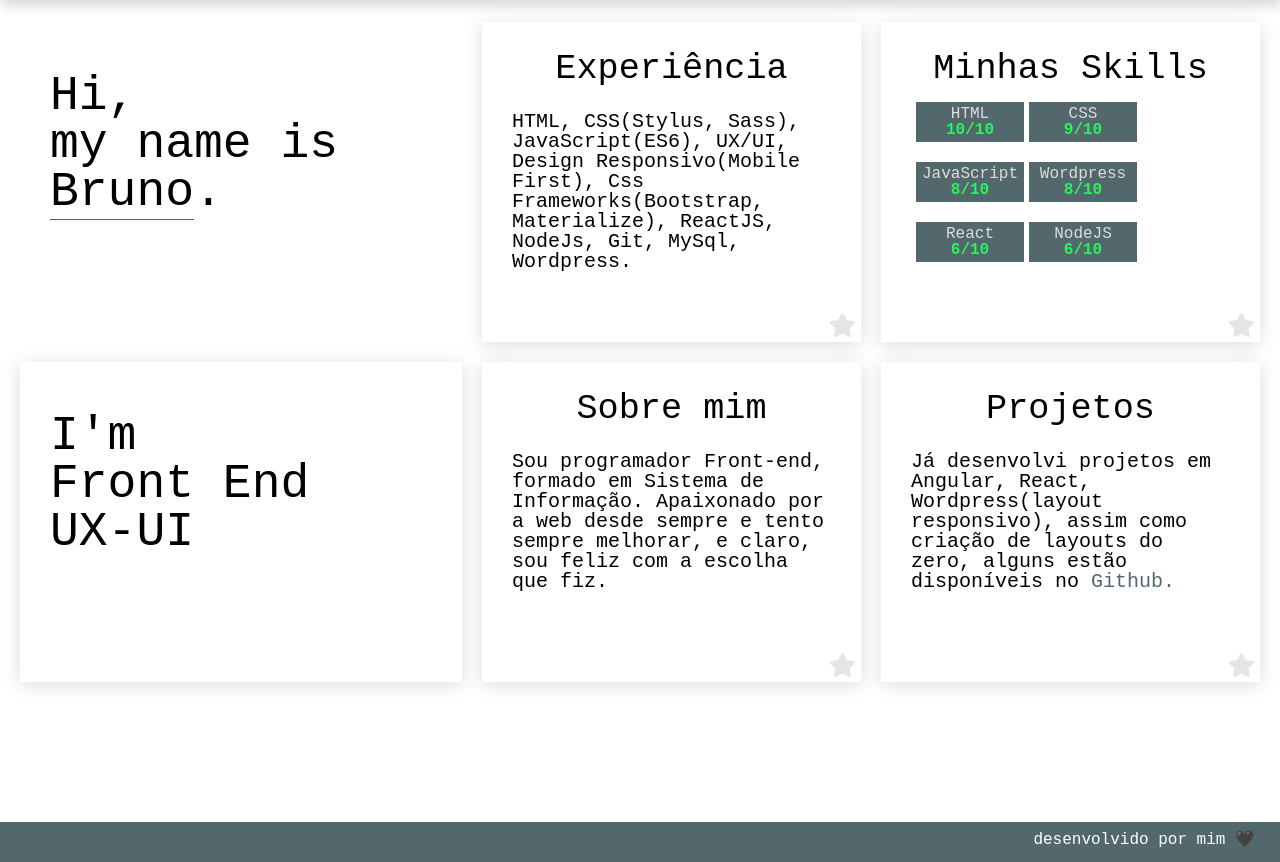
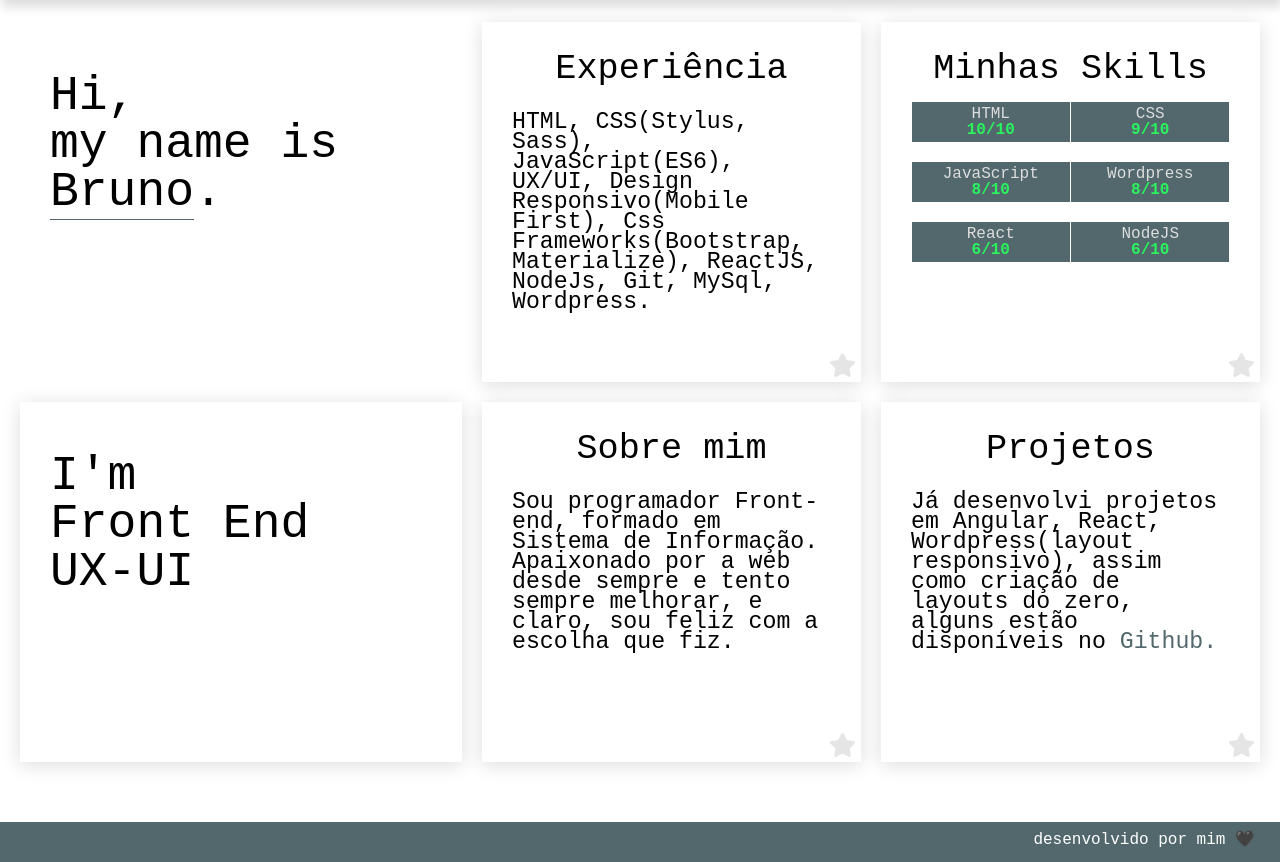
Before and after one commit to brunoamil/myportfolio, a plain HTML site: page index.html in a window 1280 px wide. Shown: the part 76-938 px from the top of the page. Drawn offline with Linux system fonts and the light colour scheme.

Commit message:
finalizando o responsivo

```diff
--- a/css/style.css
+++ b/css/style.css
@@ -1,7 +1,8 @@
 
 body {
     font-family: 'DM Mono', monospace;
-    src: url('./font/DMMono-Regular.ttf')
+    src: url('./font/DMMono-Regular.ttf');
+    font-size: 100%;
 }
 /* container */
 .container {
@@ -158,7 +159,7 @@ body {
 .menu-skill li {
     background: #52686d;
     padding: 4px;
-    margin: 15px 0 5px 5px;
+    margin: 15px auto 5px auto;
     width: 100px;
     color: #ddd;
     text-align: center;
@@ -183,8 +184,30 @@ body {
     content: "\1F5A4";
 }
 /* media query */
-@media (max-width: 768px) {
+@media (max-width: 576px){
+    .header {
+        align-items: center;
+    }
     .boxes {
         flex-direction: column;
     }
+    .footer-text {
+        text-align: center;
+    }
 }
+
+@media (max-width: 768px) {
+
+}
+
+@media (min-width: 992px) {
+    .boxes .box {
+        height: 45vh;
+    }
+    .box-paragrafo-experiencie {
+        font-size: 1.45em;
+    }
+    .menu-skill li {
+        width: 150px;
+    }
+}
```
